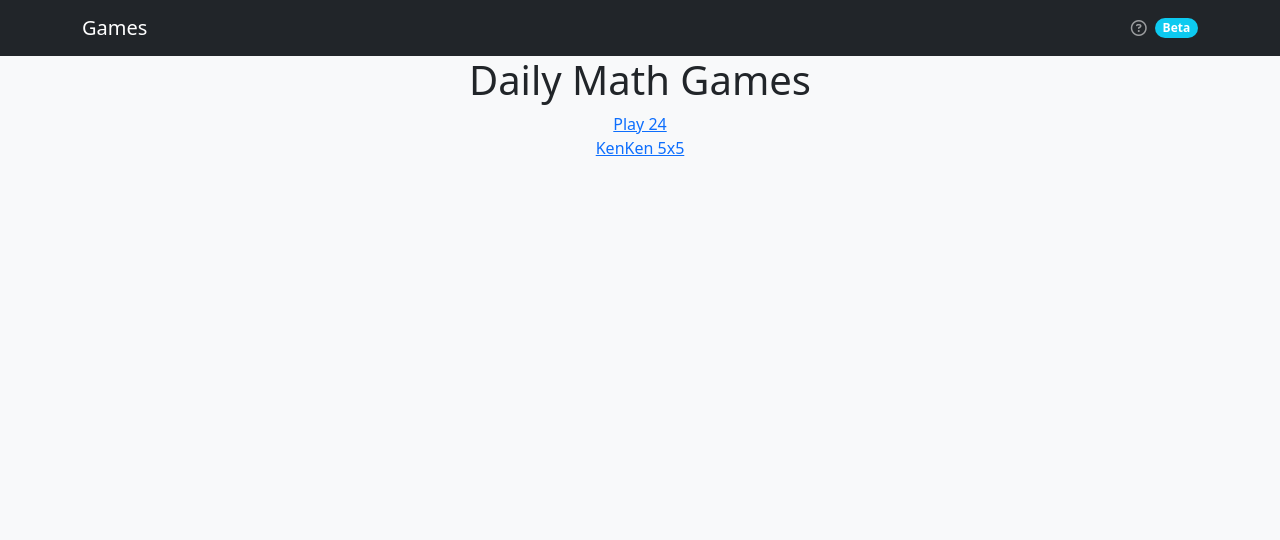
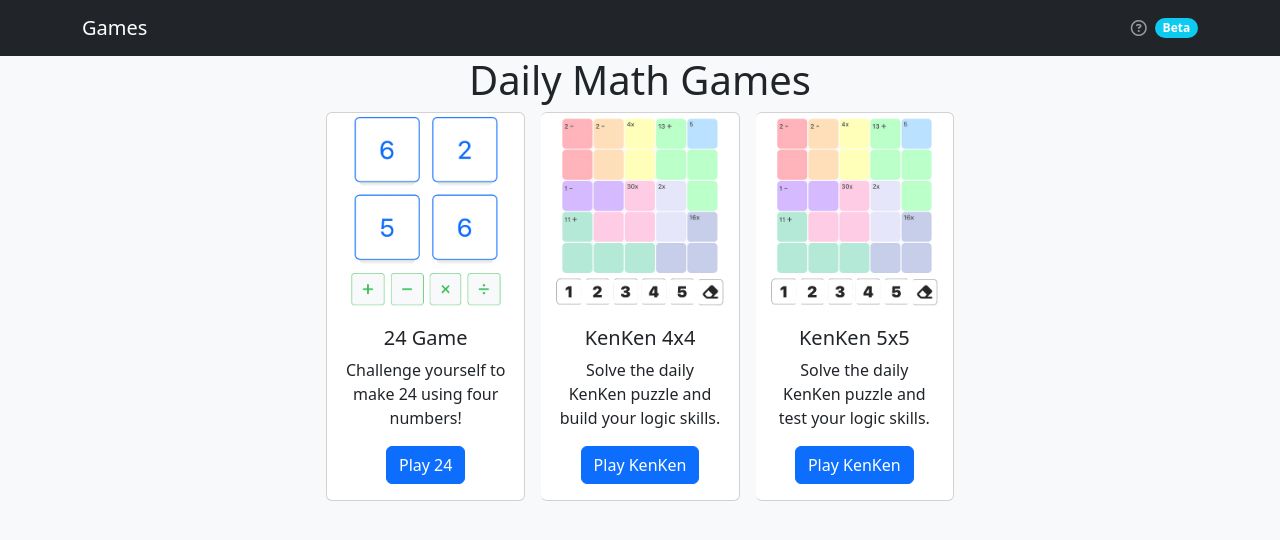
Before and after one commit to inportland99/math-games, an Eleventy site: page src/index.html in a window 1280 px wide. Built offline with nearby package versions, Linux system fonts and the light colour scheme; Eleventy itself is replaced by a stand-in of ours; files that its build step writes are made by us from their sources; what common-tags would draw is missing.

```diff
--- a/src/assets/css/kenken.css
+++ b/src/assets/css/kenken.css
@@ -1,4 +1,4 @@
-    #kenken { display: grid; grid-template-columns: repeat(5, 60px); grid-template-rows: repeat(5, 60px); gap: 0; }
+#kenken { display: grid; grid-template-columns: repeat(5, 60px); grid-template-rows: repeat(5, 60px); gap: 0; }
     .cell { border: 1px solid white; border-radius: 8px;text-align: center; font-size: 30px; background: white; position: relative; box-sizing: border-box; }
     .cell input { width: 100%; height: 100%; border: none; text-align: center; font-size: 30px; font-weight: 700; background: transparent; }
     .cage-label { position: absolute; top: 2px; left: 4px; font-size: 12px; font-weight:500; color: #555; }
@@ -89,3 +89,17 @@
     .pencil-marks {
       cursor: default;
     }
+    .small-card {
+      width: 100px !important;      /* adjust as needed */
+      height: 120px;     /* adjust as needed */
+      border-radius: 1rem;
+      overflow: hidden;
+      margin: 0.5rem;
+    }
+
+.card-img-top.aspect-img {
+  height: 100px;
+  width: auto;
+  display: block;
+  max-width: 100%;
+}
--- a/src/assets/js/kenken.js
+++ b/src/assets/js/kenken.js
@@ -611,9 +611,11 @@
   document.getElementById('clear-game').disabled = true;
 }
 
-// FEATURES LEFT TO IMPLEMENT
-// Consider refactor to add a start modal, save starttime to storage and restore timer on reloads based on starttime
+// ADDITIONAL FEATURES
+// Make the timer only run when the window is focused and pause it when not focused
+// Create a start modal that allows the user to start a new game or continue an existing one
 // Check for more than one solution and change the cages accordingly
+// Copy this into a 4x4 version
 // DONE - Don't allow replay after completion
 // DONE - Add a Share button to checkPuzzle modal
 // DONE - Don't load yesterdays game today
--- a/src/index.html
+++ b/src/index.html
@@ -5,7 +5,35 @@
 <div class="text-center">
   <div class="text-center gap-2 mb-3">
     <h1>Daily Math Games</h1>
-    <a href="/24game/">Play 24</a><br />
-    <a href="/kenken/">KenKen 5x5</a>
+    <div class="row justify-content-center">
+      <div class="col-md-6">
+        <div class="card-group gap-3">
+          <div class="card rounded w-50">
+            <img src="/assets/images/24game.png" class="card-img-top aspect-img" alt="24 Game">
+            <div class="card-body">
+              <h5 class="card-title">24 Game</h5>
+              <p class="card-text">Challenge yourself to make 24 using four numbers!</p>
+              <a href="/24game/" class="btn btn-primary">Play 24</a>
+            </div>
+          </div>
+          <div class="card rounded w-50">
+            <img src="/assets/images/kenken.png" class="card-img-top aspect-img" alt="KenKen 5x5">
+            <div class="card-body">
+              <h5 class="card-title">KenKen 4x4</h5>
+              <p class="card-text">Solve the daily KenKen puzzle and build your logic skills.</p>
+              <a href="/kenken/" class="btn btn-primary">Play KenKen</a>
+            </div>
+          </div>
+          <div class="card rounded w-50">
+            <img src="/assets/images/kenken.png" class="card-img-top aspect-img" alt="KenKen 5x5">
+            <div class="card-body">
+              <h5 class="card-title">KenKen 5x5</h5>
+              <p class="card-text">Solve the daily KenKen puzzle and test your logic skills.</p>
+              <a href="/kenken/" class="btn btn-primary">Play KenKen</a>
+            </div>
+          </div>
+        </div>
+      </div>
+    </div>
   </div>
 </div>
```
Also changed, not shown: src/kenken.njk (+27 -1 lines), src/assets/images/24game.png (added), src/assets/images/kenken.png (added), src/assets/images/kenken_complete.png (added), src/assets/images/kenken_pencil.png (added).
